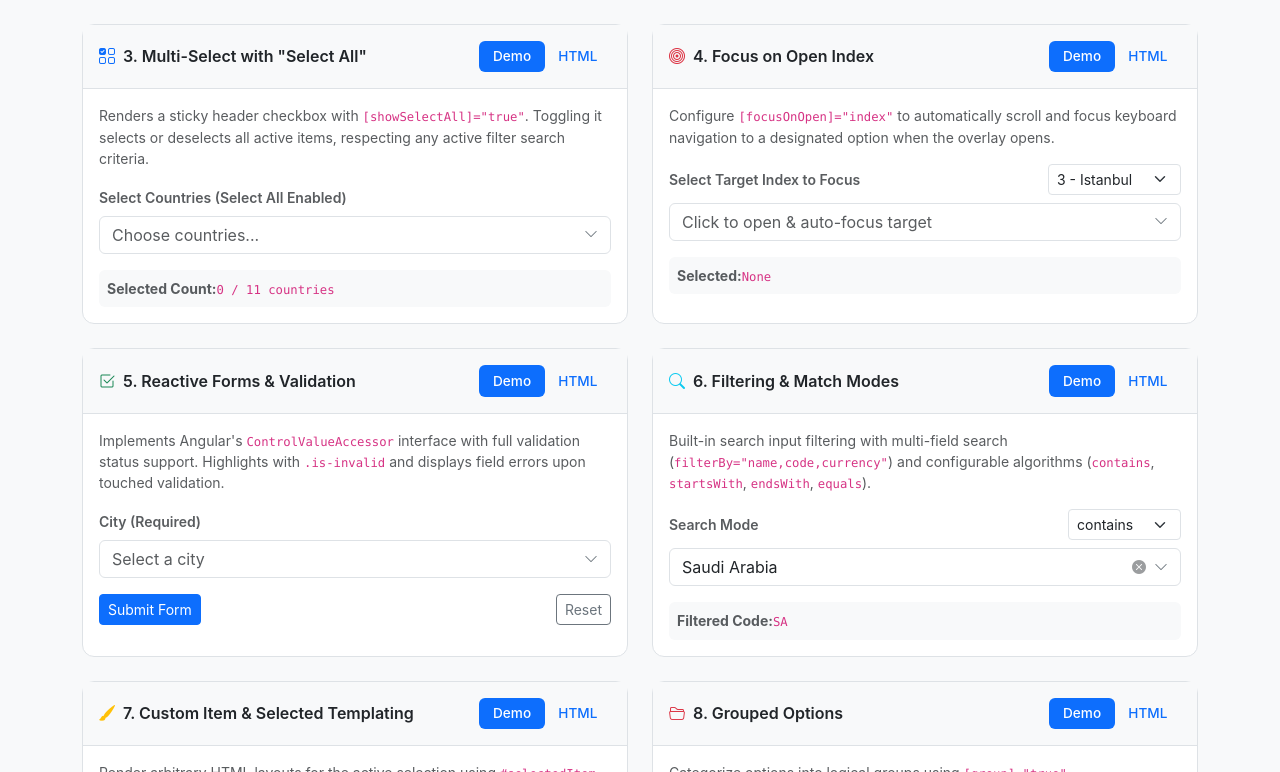
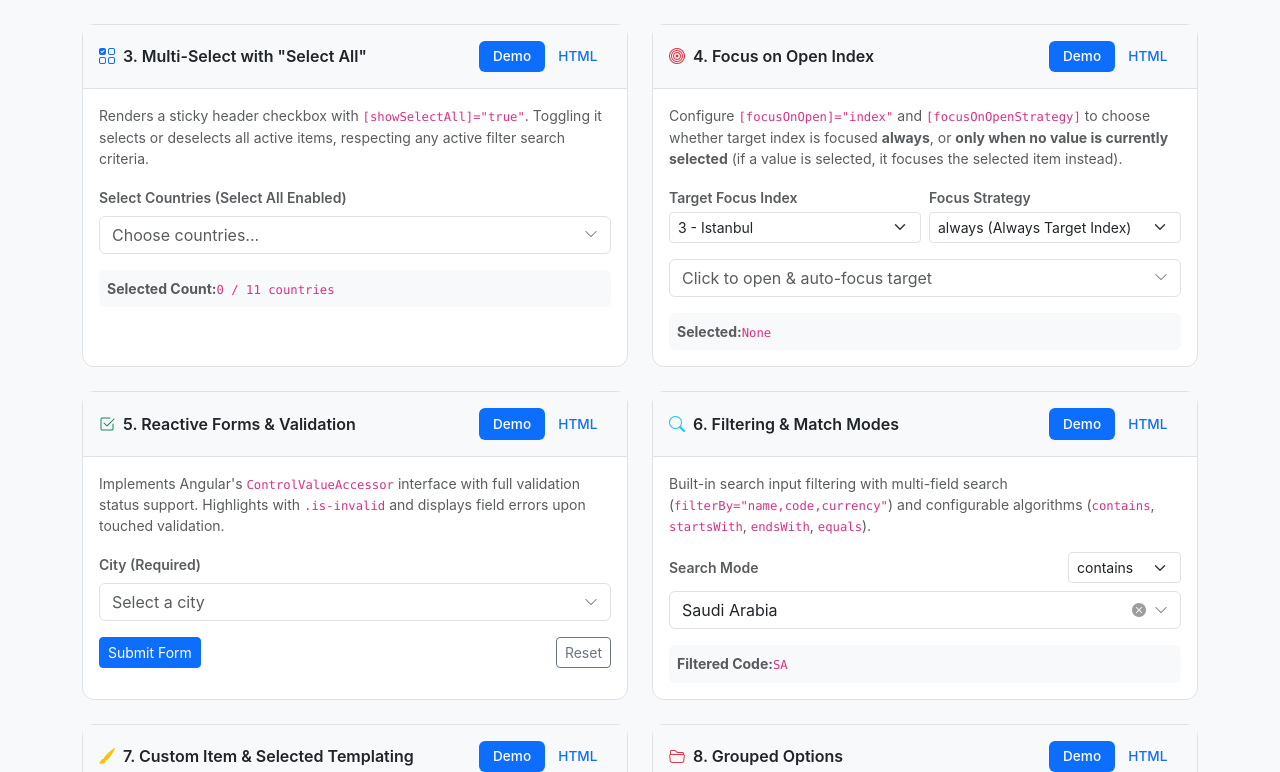
Before and after one commit to amro93/ngb-select, an Angular app: page / in a window 1280 px wide. Shown: the part 968-1740 px from the top of the page. Built offline with nearby package versions, Linux system fonts and the light colour scheme.

Commit message:
feat(select): add focusOnOpenStrategy supporting always and notSelected options with test cases

```diff
--- a/projects/ngb-select/src/lib/ngb-select.interface.ts
+++ b/projects/ngb-select/src/lib/ngb-select.interface.ts
@@ -5,6 +5,8 @@ export type SelectDisplayMode = 'comma' | 'chip';
 export type SelectVariant = 'filled' | 'outlined';
 
 export type SelectFilterMatchMode = 'contains' | 'startsWith' | 'endsWith' | 'equals' | 'notEquals';
+
+export type FocusOnOpenStrategy = 'always' | 'notSelected';
 
 export interface SelectOption {
   label?: string;
--- a/src/app/app.html
+++ b/src/app/app.html
@@ -274,18 +274,25 @@
         <div class="card-body p-3">
           <ng-container *ngIf="getTab('focusOpen') === 'demo'">
             <p class="text-muted small mb-3">
-              Configure <code>[focusOnOpen]="index"</code> to automatically scroll and focus keyboard navigation to a designated option when the overlay opens.
+              Configure <code>[focusOnOpen]="index"</code> and <code>[focusOnOpenStrategy]</code> to choose whether target index is focused <strong>always</strong>, or <strong>only when no value is currently selected</strong> (if a value is selected, it focuses the selected item instead).
             </p>
-            <div class="d-flex align-items-center justify-content-between mb-2">
-              <label class="form-label text-muted small fw-semibold mb-0">Select Target Index to Focus</label>
-              <div class="d-flex align-items-center gap-2">
-                <select class="form-select form-select-sm w-auto" [(ngModel)]="focusOpenIndex">
+            <div class="row g-2 mb-3">
+              <div class="col-sm-6">
+                <label class="form-label text-muted small fw-semibold mb-1">Target Focus Index</label>
+                <select class="form-select form-select-sm" [(ngModel)]="focusOpenIndex">
                   <option [ngValue]="0">0 - New York</option>
                   <option [ngValue]="1">1 - Rome</option>
                   <option [ngValue]="2">2 - London</option>
                   <option [ngValue]="3">3 - Istanbul</option>
                   <option [ngValue]="4">4 - Paris</option>
                   <option [ngValue]="5">5 - Tokyo</option>
+                </select>
+              </div>
+              <div class="col-sm-6">
+                <label class="form-label text-muted small fw-semibold mb-1">Focus Strategy</label>
+                <select class="form-select form-select-sm" [(ngModel)]="focusOpenStrategy">
+                  <option value="always">always (Always Target Index)</option>
+                  <option value="notSelected">notSelected (Only If Not Selected)</option>
                 </select>
               </div>
             </div>
@@ -295,6 +302,7 @@
                 [(ngModel)]="selectedFocusCity"
                 optionLabel="name"
                 [focusOnOpen]="focusOpenIndex"
+                [focusOnOpenStrategy]="focusOpenStrategy"
                 [showClear]="true"
                 placeholder="Click to open & auto-focus target"
                 [fluid]="true">
@@ -835,6 +843,7 @@
               <tr><td><code>variant</code></td><td><code>'filled' | 'outlined'</code></td><td><code>'outlined'</code></td><td>Appearance variant (<code>filled</code> adds <code>.bg-light</code>).</td></tr>
               <tr><td><code>dataKey</code></td><td><code>string</code></td><td><code>undefined</code></td><td>Property to uniquely compare object values rather than by reference.</td></tr>
               <tr><td><code>focusOnOpen</code></td><td><code>number</code></td><td><code>undefined</code></td><td>Index of option to scroll & focus on popup open.</td></tr>
+              <tr><td><code>focusOnOpenStrategy</code></td><td><code>'always' | 'notSelected'</code></td><td><code>'always'</code></td><td>Determines whether focusOnOpen applies always or only when no item is selected.</td></tr>
               <tr><td><code>appendTo</code></td><td><code>string | HTMLElement</code></td><td><code>undefined</code></td><td>Appends overlay to <code>'body'</code> to prevent container clipping.</td></tr>
             </tbody>
           </table>
--- a/src/app/app.ts
+++ b/src/app/app.ts
@@ -2,7 +2,7 @@ import { Component, signal, OnInit } from '@angular/core';
 import { CommonModule } from '@angular/common';
 import { FormsModule, ReactiveFormsModule, FormControl, FormGroup, Validators } from '@angular/forms';
 import { NgbSelectComponent } from '../lib/ngb-select.component';
-import { SelectOption, SelectFilterMatchMode } from '../lib/ngb-select.interface';
+import { SelectOption, SelectFilterMatchMode, FocusOnOpenStrategy } from '../lib/ngb-select.interface';
 import { APP_VERSION } from '../version';
 
 interface City {
@@ -133,6 +133,7 @@ export class App implements OnInit {
 
   // 12. Focus on Open Index Example
   focusOpenIndex: number = 3; // Index 3 is 'Istanbul'
+  focusOpenStrategy: FocusOnOpenStrategy = 'always';
   selectedFocusCity: City | null = null;
 
   // 13. Angular Signals Binding
@@ -244,6 +245,7 @@ selectedCity = null;`,
   [(ngModel)]="selectedCity"
   optionLabel="name"
   [focusOnOpen]="3"
+  [focusOnOpenStrategy]="'always'"
   placeholder="Open to auto-focus index 3 (Istanbul)"
   [fluid]="true">
 </ngb-select>`,
--- a/src/lib/ngb-select.component.ts
+++ b/src/lib/ngb-select.component.ts
@@ -23,6 +23,7 @@ import {
   SelectSize,
   SelectVariant,
   SelectDisplayMode,
+  FocusOnOpenStrategy,
   SelectChangeEvent,
   SelectFilterEvent,
   SelectSelectAllChangeEvent,
@@ -110,6 +111,7 @@ export class NgbSelectComponent implements ControlValueAccessor, OnInit, OnChang
   @Input() selectOnFocus: boolean = false;
   @Input() autoOptionFocus: boolean = true;
   @Input() focusOnOpen?: number;
+  @Input() focusOnOpenStrategy: FocusOnOpenStrategy = 'always';
   @Input() lazy: boolean = false;
 
   // --- Two-way Overlay Visibility Binding ---
@@ -390,10 +392,16 @@ export class NgbSelectComponent implements ControlValueAccessor, OnInit, OnChang
     const flatItems = this.getFlatFilteredOptions();
     let targetIndex = -1;
 
+    const hasSelection = this.hasSelectedValue();
+    const selectedIdx = flatItems.findIndex(opt => this.isSelected(opt));
+
     if (this.focusOnOpen !== undefined && this.focusOnOpen >= 0 && this.focusOnOpen < flatItems.length) {
-      targetIndex = this.focusOnOpen;
+      if (this.focusOnOpenStrategy === 'notSelected' && hasSelection && selectedIdx !== -1) {
+        targetIndex = selectedIdx;
+      } else {
+        targetIndex = this.focusOnOpen;
+      }
     } else if (this.autoOptionFocus) {
-      const selectedIdx = flatItems.findIndex(opt => this.isSelected(opt));
       targetIndex = selectedIdx !== -1 ? selectedIdx : 0;
     }
 
--- a/src/lib/ngb-select.interface.ts
+++ b/src/lib/ngb-select.interface.ts
@@ -5,6 +5,8 @@ export type SelectDisplayMode = 'comma' | 'chip';
 export type SelectVariant = 'filled' | 'outlined';
 
 export type SelectFilterMatchMode = 'contains' | 'startsWith' | 'endsWith' | 'equals' | 'notEquals';
+
+export type FocusOnOpenStrategy = 'always' | 'notSelected';
 
 export interface SelectOption {
   label?: string;
```
Also changed, not shown: projects/ngb-select/src/lib/ngb-select.component.ts (+10 -2 lines), 3 other files (tests, documents, lock files or other folders).
